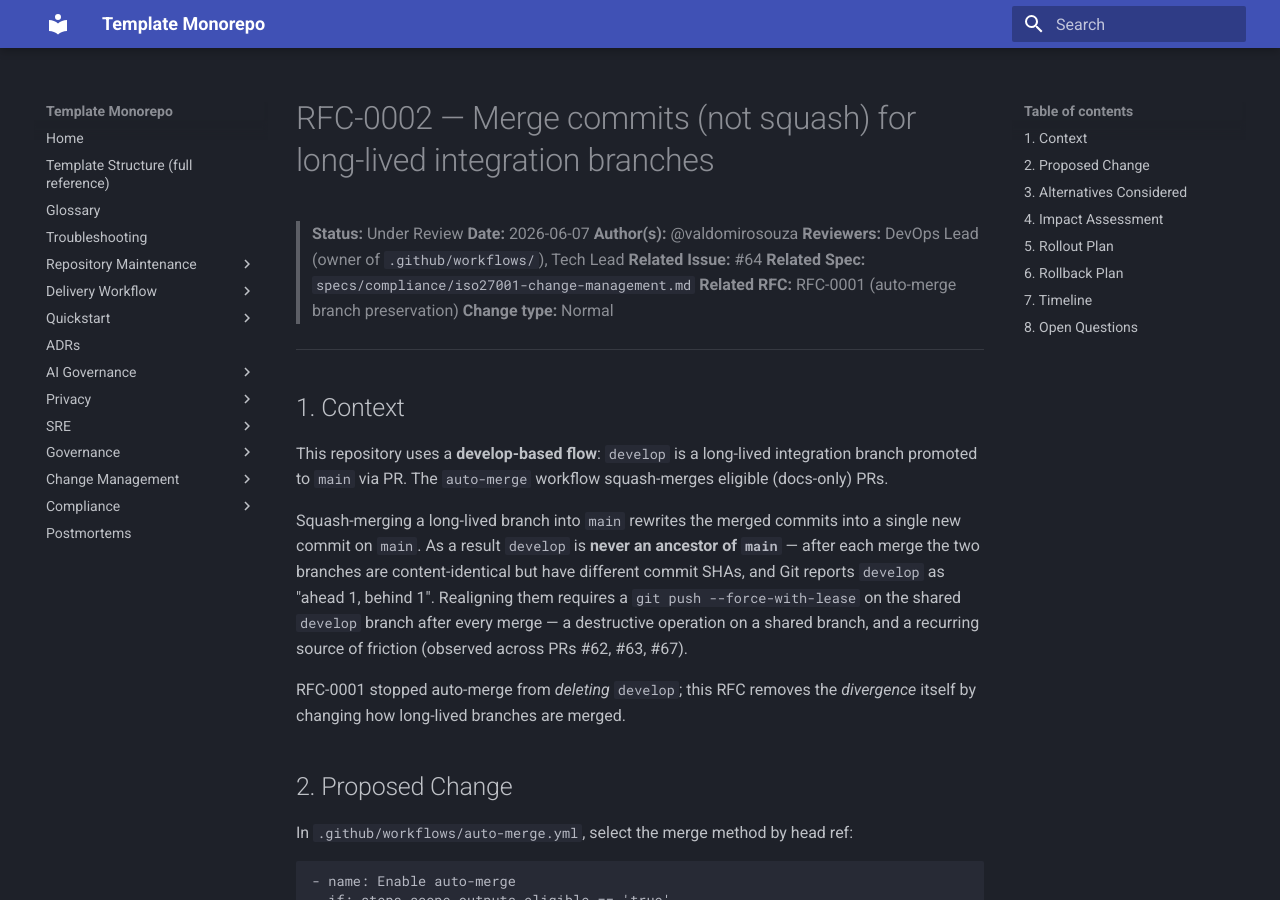
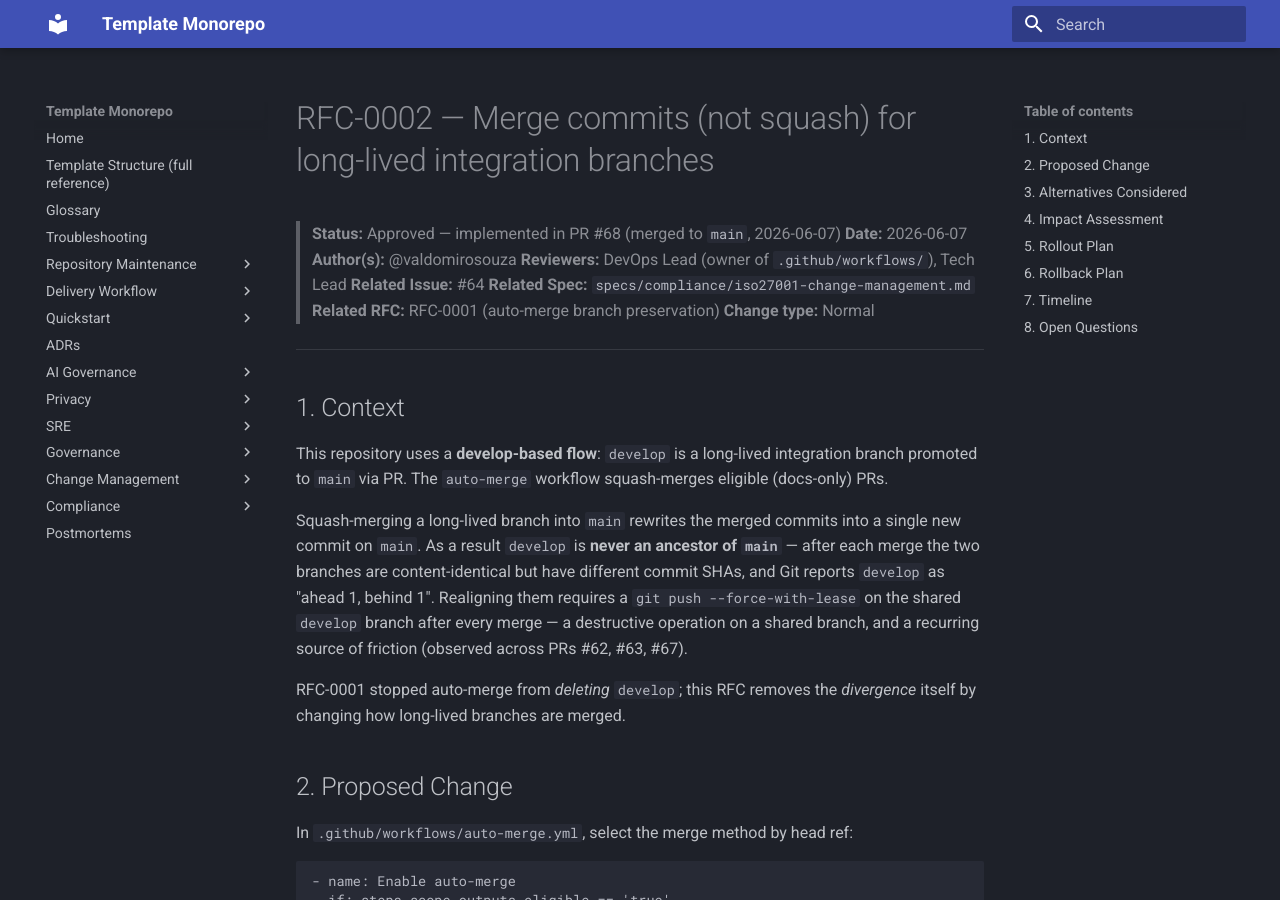
Before and after one commit to valdomirosouza/Repository-Template-v2, an MkDocs documentation site: the page built from docs/change-management/rfc/RFC-0002-merge-commit-for-long-lived-branches.md, in a window 1280 px wide and 900 px high. Built offline with MkDocs 1.6.1 and Material for MkDocs 9.7.7, drawn with Linux system fonts in a browser that asks for light colours.

Commit message:
docs(rfc): mark RFC-0002 approved and implemented
RFC-0002 (merge commits for long-lived branches) merged via PR #68. Update
status; this docs-only change also serves as the RFC-0002 §5 smoke test
verifying develop→main auto-merge produces a merge commit (ancestry preserved).

Refs: #64, RFC-0002
Co-Authored-By: Claude Opus 4.8 (1M context) <noreply@anthropic.com>

```diff
--- a/docs/change-management/rfc/RFC-0002-merge-commit-for-long-lived-branches.md
+++ b/docs/change-management/rfc/RFC-0002-merge-commit-for-long-lived-branches.md
@@ -1,6 +1,6 @@
 # RFC-0002 — Merge commits (not squash) for long-lived integration branches
 
-> **Status:** Under Review
+> **Status:** Approved — implemented in PR #68 (merged to `main`, 2026-06-07)
 > **Date:** 2026-06-07
 > **Author(s):** @valdomirosouza
 > **Reviewers:** DevOps Lead (owner of `.github/workflows/`), Tech Lead
```
